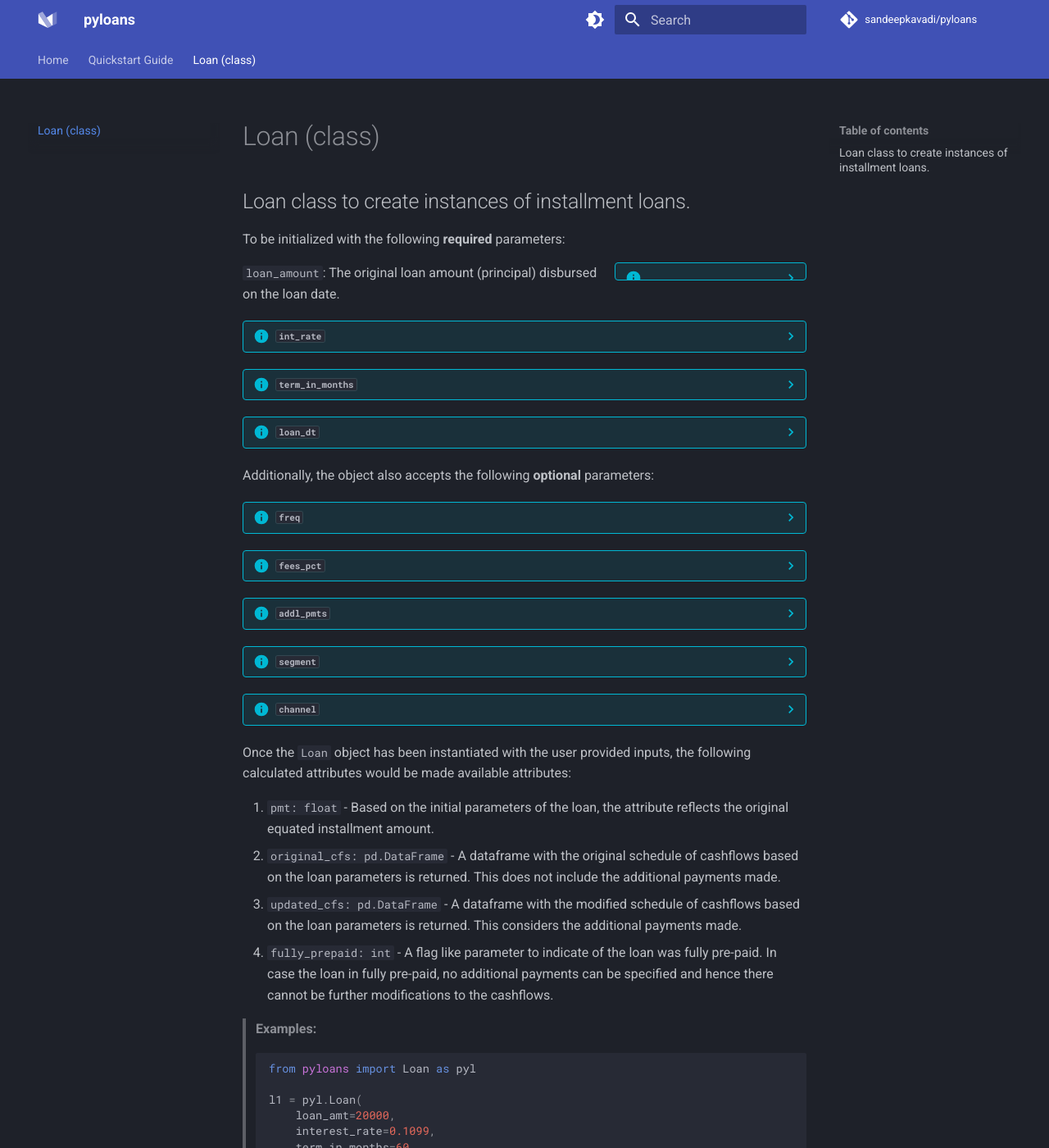
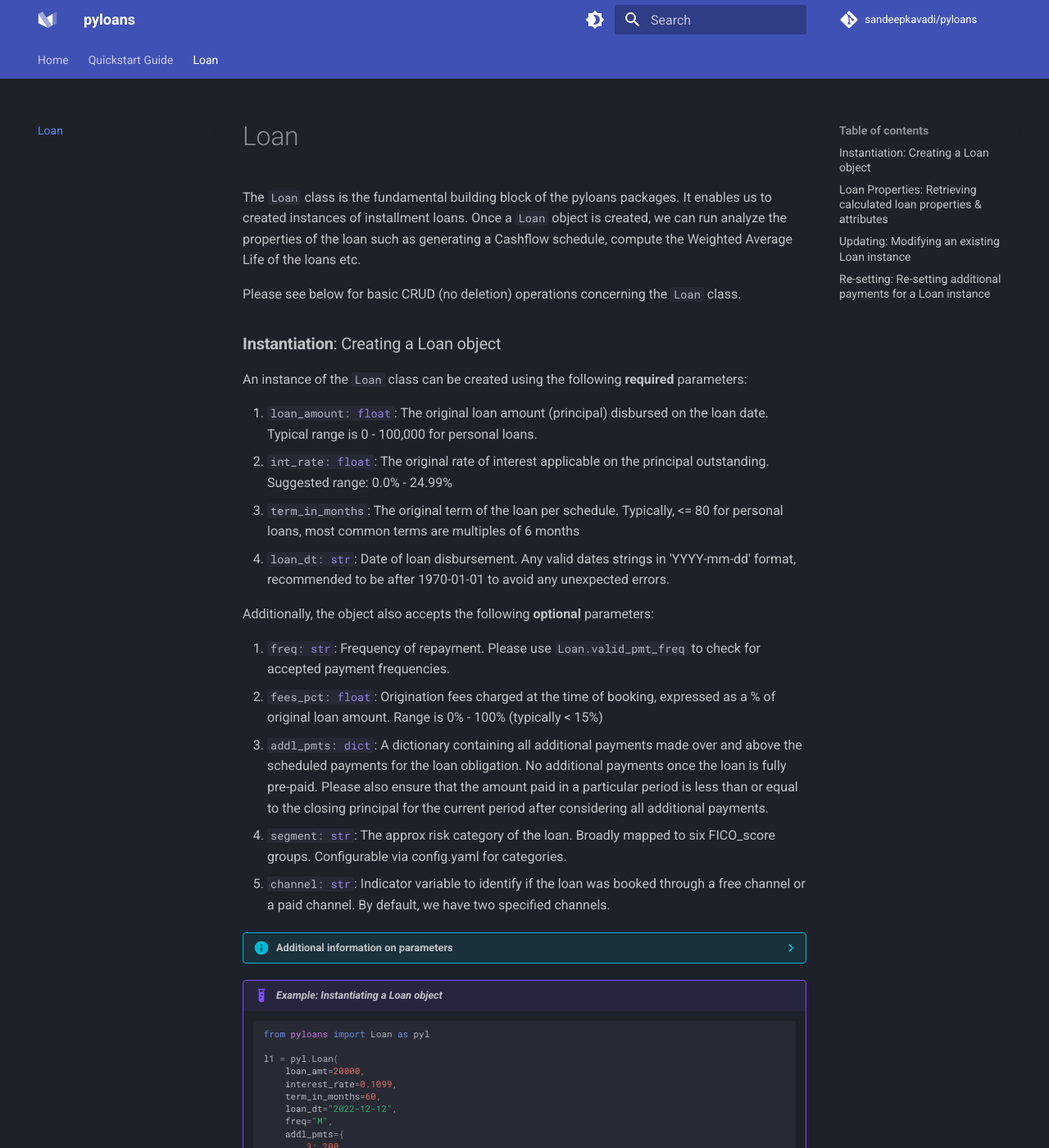
Before and after one commit to sandeepkavadi/pyloans, an MkDocs documentation site: the page built from docs/loan.md, in a window 1280 px wide and 1400 px high. Shown: the whole window at 82% size. Built offline with MkDocs 1.6.1 and Material for MkDocs 9.7.7, drawn with Linux system fonts in a browser that asks for light colours; comment, search, counter and statistics services are not loaded; some of the changed text lies outside the part shown.

````diff
--- a/.pre-commit-config.yaml
+++ b/.pre-commit-config.yaml
@@ -31,6 +31,7 @@ repos:
     rev: 6.0.0
     hooks:
     -   id: flake8
+        exclude: ^(docs/|example-plugin/)
 -   repo: https://github.com/pre-commit/mirrors-mypy
     rev: v0.991
     hooks:
@@ -48,4 +49,4 @@ repos:
         entry: pytest
         language: system
         pass_filenames: false
-        always_run: true      #
+        always_run: true
--- a/docs/index.md
+++ b/docs/index.md
@@ -1,4 +1,4 @@
-# `pyloans`: A simulator for installment based financial obligations
+# `pyloans`: Analytics for Personal Loans
 
 ## Introduction
 
--- a/docs/loan.md
+++ b/docs/loan.md
@@ -1,135 +1,132 @@
-## Loan class to create instances of installment loans.
+The `Loan` class is the fundamental building block of the pyloans packages. It
+enables us to created instances of installment loans. Once a `Loan` object is
+created, we can run analyze the properties of the loan such as generating a
+Cashflow schedule, compute the Weighted Average Life of the loans etc.
 
-To be initialized with the following **required** parameters:
+Please see below for basic CRUD (no deletion) operations concerning the `Loan`
+class.
 
-??? info inline end ""
-        - type: (float, int)
-        - min: 0.0
-        - max: 10e9
-        - hint: typical range is 0 - 100,000 for personal loans
-`loan_amount`: The original loan amount (principal) disbursed on the loan date.
+### **Instantiation**: Creating a Loan object
 
-??? info "`int_rate`"
-    The original rate of interest applicable on the principal outstanding.
+An instance of the `Loan` class can be created using the following
+**required** parameters:
 
-        - type: (float, int)
-        - min: 0.0
-        - max: 1.0
-        - hint: suggested range: 0.0% - 24.99%
-??? info "`term_in_months`"
-    The original term of the loan per schedule.
-
-        - type: (float, int)
-        - min: 0.0
-        - max: 1200
-        - hint: Typically  <= 80 for personal loans, most common terms are
-          multiples of 6 months
-??? info "`loan_dt`"
-    Date of loan disbursement.
-
-        - type: str
-        - min: None
-        - max: None
-        - hint: Any valid dates strings in 'YYY-mm-dd' format, recommended
-          to be after 1970-01-01 to avoid any unexpected errors.
+1. `#!python loan_amount: float`: The original loan amount (principal)
+   disbursed  on the loan  date. Typical range is 0 - 100,000 for
+   personal loans.
+2. `#!python int_rate: float`: The original rate of interest applicable on the
+   principal outstanding. Suggested range: 0.0% - 24.99%
+3. `#!python term_in_months`: The original term of the loan per schedule. Typically,
+   <= 80 for personal loans, most common terms are multiples of 6 months
+4. `#!python loan_dt: str`: Date of loan disbursement. Any valid dates
+   strings in 'YYYY-mm-dd' format, recommended to be after 1970-01-01 to avoid
+   any unexpected errors.
 
 Additionally, the object also accepts the following **optional** parameters:
-??? info "`freq`"
-    Frequency of repayment.
 
-        - type: str
-        - min: None
-        - max: None
-        - valid input strings: ('W', '2W', 'M', 'BM', 'Q', 'H', 'Y')
-            Valid inputs to the frequency variable
-                - W: Weekly payments
-                - 2W: Fortnightly payments
-                - M: Monthly payments
-                - BM: Bi-monthly payments
-                - Q: Quarterly payments
-                - H: Semi-annual payments
-                - Y: Annual payments
-        - hint: Please use `Loan.valid_pmt_freq` to check for accepted payment
-          frequencies.
-??? info "`fees_pct`"
-    Origination fees charged at the time of booking, expressed as a % of
-    original loan amount.
+1. `#!python freq: str`: Frequency of repayment.
+   Please use `Loan.valid_pmt_freq` to check for accepted payment
+   frequencies.
+2. `#!python fees_pct: float`: Origination fees charged at the time of
+   booking, expressed as a % of original loan amount. Range is 0% - 100%
+   (typically < 15%)
+3. `#!python addl_pmts: dict`: A dictionary containing all additional payments
+   made over and above the scheduled payments for the loan obligation. No
+     additional payments once the loan is fully pre-paid. Please also
+     ensure that the amount paid in a particular period is less than or
+     equal to the closing principal for the current period after
+     considering all additional payments.
+4. `#!python segment: str`: The approx risk category of the loan. Broadly
+   mapped to six FICO_score<br>groups. Configurable via config.yaml for
+   categories.
+5. `#!python channel: str`: Indicator variable to identify if the loan was
+   booked through a free channel or a paid channel. By default, we have two
+   specified channels.
 
-        - type: (float, int)
-        - min: 0.0
-        - max: 1.0
-        - hint: range is 0% - 100% (typically < 15%)
-??? info "`addl_pmts`"
-    A dictionary containing all additional payments made over and above the
-    scheduled payments for the loan obligation.
+??? info "Additional information on parameters"
 
-        - type: (dict, None)
-        - min: None
-        - max: None
-        - hint: No additional payments once the loan is fully pre-paid.
-          Please also ensure that the amount paid in a particular period is
-          less than or equal to the closing principal for the current
-          period after considering all additional payments.
-??? info "`segment`"
-    The approx risk category of the loan. Broadly mapped to six FICO_score
-    groups. Configurable via config.yaml for categories.
+    |     Parameter    |       Optional?       |           Type          |  Min |  Max |
+    |:----------------:|:---------------------:|:-----------------------:|:----:|:----:|
+    |    `loan_amt`    |           No          | `#!python (float, int)` |  0.0 | 10e9 |
+    |    `int_rate`    |           No          | `#!python (float, int)` |  0.0 |  1.0 |
+    | `term_in_months` |           No          | `#!python (float, int)` |  1.0 | 1200 |
+    |     `loan_dt`    |           No          |      `#!python str`     | None | None |
+    |      `freq`      |   Yes (default: 'M')  |      `#!python str`     | None | None |
+    |    `fees_pct`    |   Yes (default: 0.0)  | `#!python (float, int)` |  0.0 |  1.0 |
+    |    `addl_pmts`   |  Yes (default: None)  | `#!python (float, int)` | None | None |
+    |     `segment`    |   Yes (default: 'c')  |      `#!python str`     | None | None |
+    |     `channel`    | Yes (default: 'free') |      `#!python str`     | None | None |
 
-        - type: str
-        - min: None
-        - max: None
-        - hint: Please check config file for defined segments.
-??? info "`channel`"
-    Indicator variable to identify if the loan was booked through a free
-    channel or a paid channel.
+!!! Example "*Example: Instantiating a Loan object*"
 
-        - type: str
-        - min: None
-        - max: None
-        - hint: Please check config file for defined channels.  By default
-          we have two specified channels.
+    ```python
+    from pyloans import Loan as pyl
 
-Once the `Loan` object has been instantiated with the user provided inputs,
-the following calculated attributes would be made available attributes:
+    l1 = pyl.Loan(
+        loan_amt=20000,
+        interest_rate=0.1099,
+        term_in_months=60,
+        loan_dt="2022-12-12",
+        freq="M",
+        addl_pmts={
+            3: 200,
+            4: 300,
+            5: 400,
+            6: 500,
+        },
+    )
+    ```
 
-1. `pmt: float` - Based on the initial parameters of the loan,
+### **Loan Properties**: Retrieving calculated loan properties & attributes
+
+Once a `Loan` object has been instantiated, with user inputs,
+the following properties/attributes would be available:
+
+1. `#!python pmt: float` - Based on the initial parameters of the loan,
 the attribute reflects the original equated installment amount.
-2.  `original_cfs: pd.DataFrame` - A dataframe with the original
+2.  `#!python original_cfs: pandas.DataFrame` - A dataframe with the original
 schedule of cashflows based on the loan parameters is returned. This
 does not include the additional payments made.
-3. `updated_cfs: pd.DataFrame` - A dataframe with the modified
+3. `#!python updated_cfs: pandas.DataFrame` - A dataframe with the modified
 schedule of cashflows based on the loan parameters is returned. This
 considers the additional payments made.
-4. `fully_prepaid: int` - A flag like parameter to indicate of the loan
-was fully pre-paid. In case the loan in fully pre-paid, no additional
-payments can be specified and hence there cannot be further
-modifications to the cashflows.
+4.
 
->**Examples:**
-```python
-from pyloans import Loan as pyl
+!!! Example "*Example: Retrieving key properties of the Loan*"
 
-l1 = pyl.Loan(
-    loan_amt=20000,
-    interest_rate=0.1099,
-    term_in_months=60,
-    loan_dt="2022-12-12",
-    freq="M",
-    addl_pmts={
-        3: 200,
-        4: 300,
-        5: 400,
-        6: 500,
-    },
-)
+     ```python
+     # Once an instance of Loan is created, we can retrieve various
+     # attributes of the instance as shown below:
 
-# Get the original schedule of cashflows without considering additional
-# payments, if any:
+     l1 = pyl.Loan(
+         loan_amt=20000,
+         interest_rate=0.1099,
+         term_in_months=60,
+         loan_dt="2022-12-12",
+     )
 
-l1.original_cfs
+     # Get un-modified loan roperties/attributes
 
-# Get the modified schedule of cashflows considering addition payments,
-# if any:
+     l1.pmt  # installment amount on the loan
+     l1.original_cfs  # original un-modified schedule of cashflows
+     l1.original_wal  # original un-modified weihted average life
+     l1.original_apr  # original un-modified annual percentage rate
+     l1.org_maturity_period  # number of periods corresponding to term
 
-l1.updated_cfs
-```
-    """
+     # Incase there were additional paymemnts provided  or if the loan was
+     # updated (see below), the modified properties can be retrieved as below:
+
+     l1.mod_cfs  # modified schedule of cashflows after an update
+     l1.mod_wal  # modified weihted average life after an update
+     l1.mod_apr  # modified annual percentage rate after an update
+     l1.mod_maturity_period  # number of periods after an update
+     ```
+
+### **Updating**: Modifying an existing Loan instance
+
+4. `fully_prepaid: int` - A flag to indicate of the loan was fully pre-paid.
+In case the loan in fully pre-paid, no additional payments can be specified
+and hence there cannot be further modifications to the cashflows.
+
+
+### **Re-setting**: Re-setting additional payments for a Loan instance
--- a/mkdocs.yml
+++ b/mkdocs.yml
@@ -18,13 +18,13 @@ theme:
   palette:
     - scheme: slate
       primary: indigo
-      accent: indigo
+      accent: blue
       toggle:
         icon: material/brightness-4
         name: Switch to light mode
     - scheme: default
-      primary: green
-      accent: green
+      primary: deep purple
+      accent: purple
       toggle:
         icon: material/brightness-7
         name: Switch to dark mode
@@ -60,7 +60,7 @@ repo_name: sandeepkavadi/pyloans
 nav:
   - Home: index.md
   - Quickstart Guide: quickstart.md
-  - Loan (class): loan.md
+  - Loan: loan.md
 
 # Extras
 markdown_extensions:
--- a/pyproject.toml
+++ b/pyproject.toml
@@ -8,9 +8,9 @@ readme = "README.md"
 packages = [{include="pyloans", from="src"}]
 
 [tool.poetry.dependencies]
-python = "^3.7"
+python = "^3.7.1"
 numpy-financial = "^1.0.0"
-pandas = "^1.5.2"
+pandas = ">1.3"
 
 [tool.poetry.group.dev.dependencies]
 pytest = "^7.2.0"
````
Also changed, not shown: docs/quickstart.md (+1 -3 lines), 2 other files.
